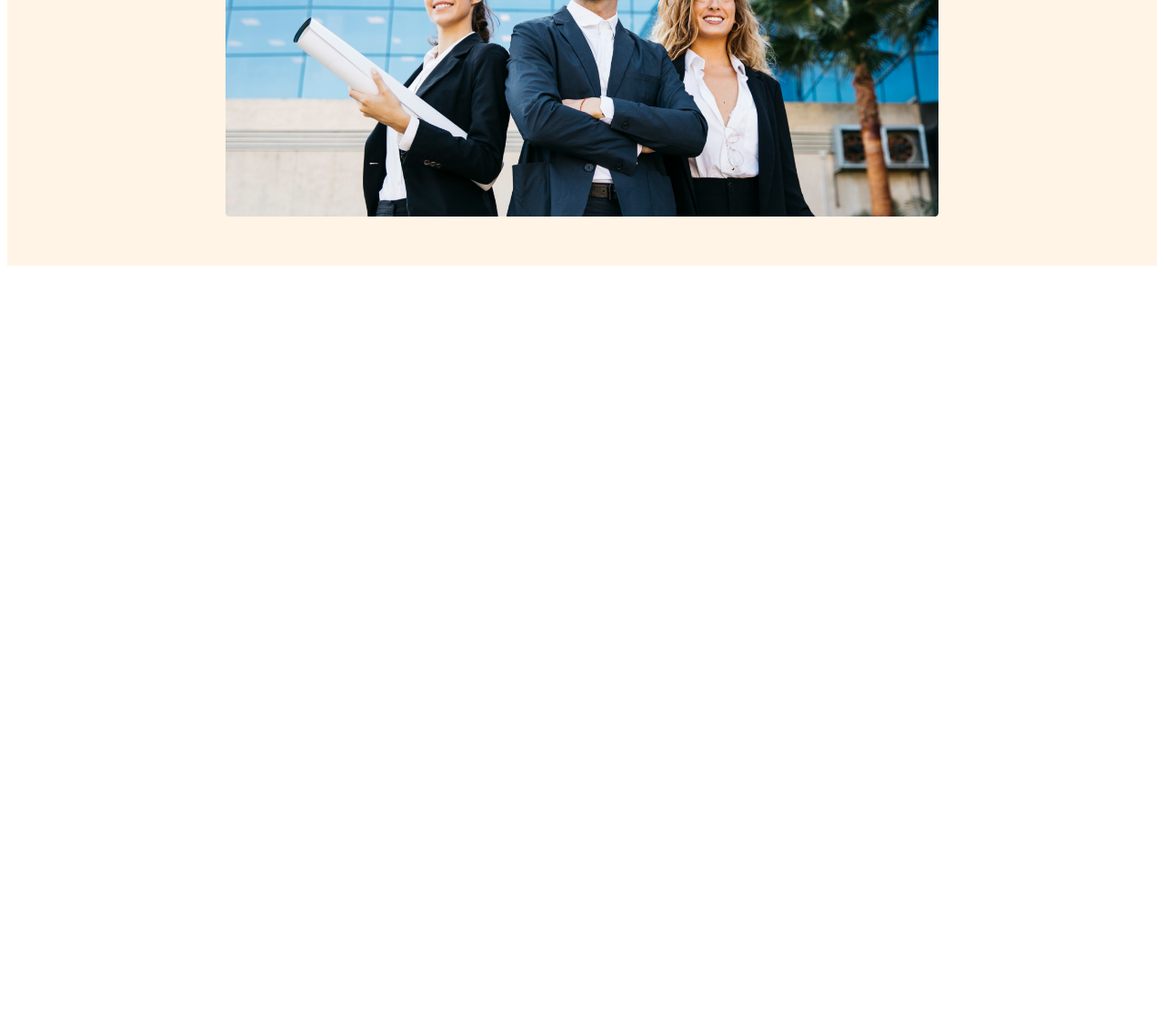
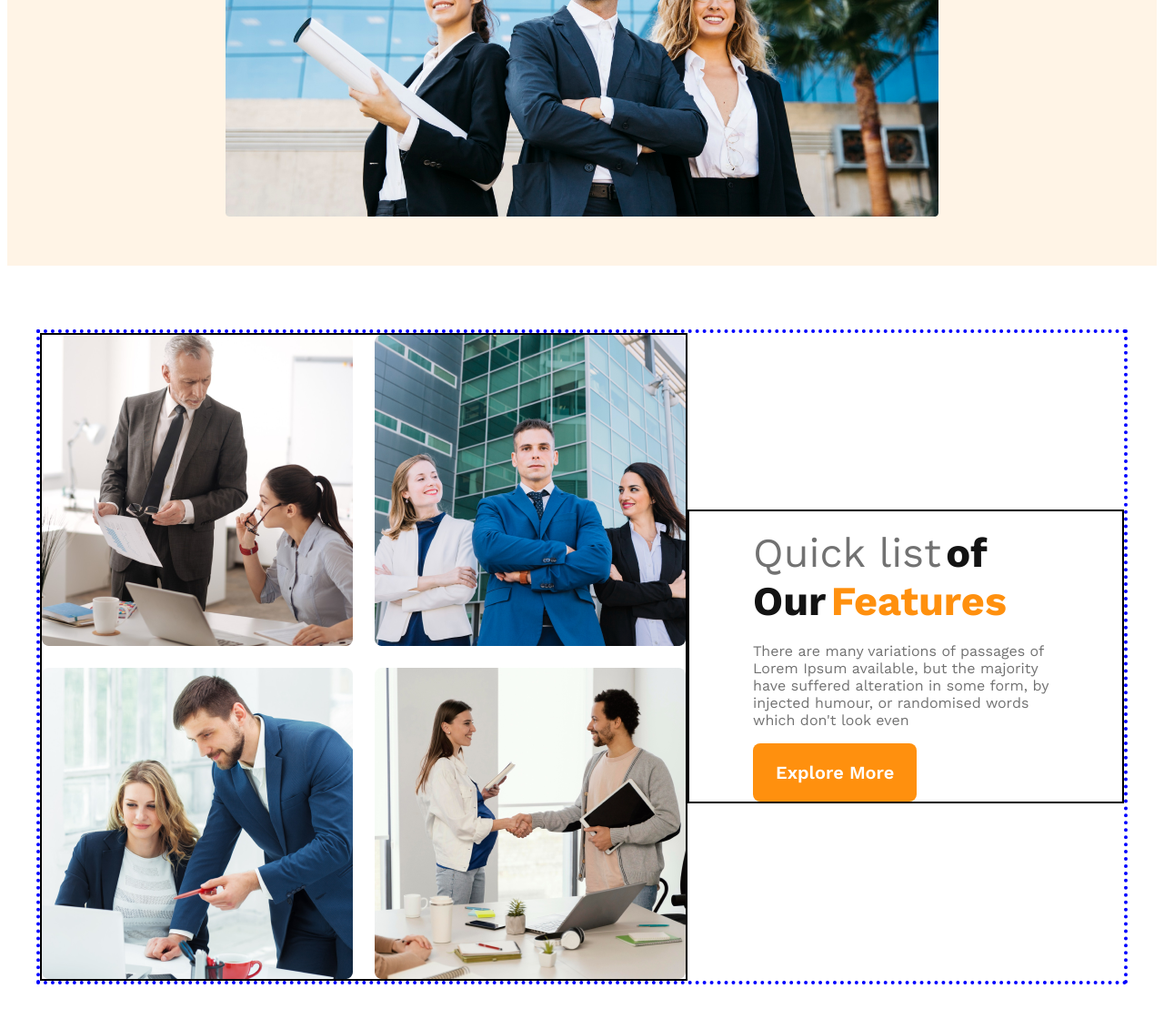
Before and after one commit to jannat-nayeem01/g3architechts, a plain HTML site: page index.html in a window 1280 px wide. Shown: the part 645-1765 px from the top of the page at 91% size. Before the commit the page ends 945 px from the top, so only its background shows below. Drawn offline with nearby package versions, Linux system fonts and the light colour scheme.

Commit message:
feature secton added

```diff
--- a/index.html
+++ b/index.html
@@ -7,6 +7,7 @@
     <link rel="stylesheet" href="styles/g3.css">
 </head>
 <body>
+    <!--Header Start -->
    <header>
     <nav>
         <h2 class="nav-title">G3 Architects</h2>
@@ -27,7 +28,24 @@
     <div><img src="images/banner.png" class="banner-image"></div>
 
    </header>
-   <main></main>
+   <!-- Header End-->
+   <main>
+    <!-- Feature Section-->
+    <section class="feature-section">
+        <div class="image-section">
+            <img src="images/team1.png" alt="" class="feature-image">
+            <img src="images/team2.png" alt="" class="feature-image">
+            <img src="images/team3.png" alt="" class="feature-image">
+            <img src="images/team4.png" alt="" class="feature-image">
+        </div>
+        <div class="content-section">
+            <h3 class="feature-title"><span class="f1">Quick list</span> <span class="f2">of Our</span> <span class="f3">Features</span></h3>
+            <p class="feature-description">There are many variations of passages of Lorem Ipsum available, but the majority have suffered alteration in some form, by injected humour, or randomised words which don't look even</p>
+            <button class="btn-primary">Explore More</button>
+        </div>
+    </section>
+    <!-- Feature End-->
+   </main>
    <footer></footer>
 </body>
 </html>
--- a/styles/g3.css
+++ b/styles/g3.css
@@ -59,13 +59,64 @@ border: none;
 width: 100%;
 margin-top: 20px;;
 }
+
+/*Feature Section*/
+main{
+    max-width: 1200px;
+    margin: 70px auto;
+}
+.feature-section{
+    display: flex;
+    align-items: center;
+    border: 4px dotted blue;
+}
+.image-section{
+    display: grid;
+    grid-template-columns: repeat(2,1fr);
+    gap: 24px;
+    border: 2px solid black;
+}
+.feature-image{
+
+
+}
+.content-section{
+    padding-left: 70px;
+    padding-right: 70px;
+    border: 2px solid black;
+}
+.f1{
+color: #727272;
+font-size: 45px;
+font-weight: 500;
+}
+.f2{
+    color: #131313;
+    font-size: 45px;
+    font-weight: 700;
+}
+.f3{
+    color: #FF900E;
+    font-size: 45px;
+    font-weight: 700;
+}
+.feature-description{
+color:  #727272;
+font-size: 16px;
+font-weight: 400;
+}
+
 /* Responsive styles */
 @media screen and  (max-width: 576px) {
     header{
         padding: 20px;
     }
-    nav{
+    nav,
+    .feature-section{
         flex-direction: column;
+    }
+    .image-section{
+       grid-template-columns: 1fr;
     }
 }
 
@@ -73,7 +124,11 @@ margin-top: 20px;;
     header{
         padding: 20px;
     }
-    nav{
+    nav,
+    .feature-section{
         flex-direction: column;
     }
+    .image-section{
+        grid-template-columns: 1fr;
+     }
 }
```
